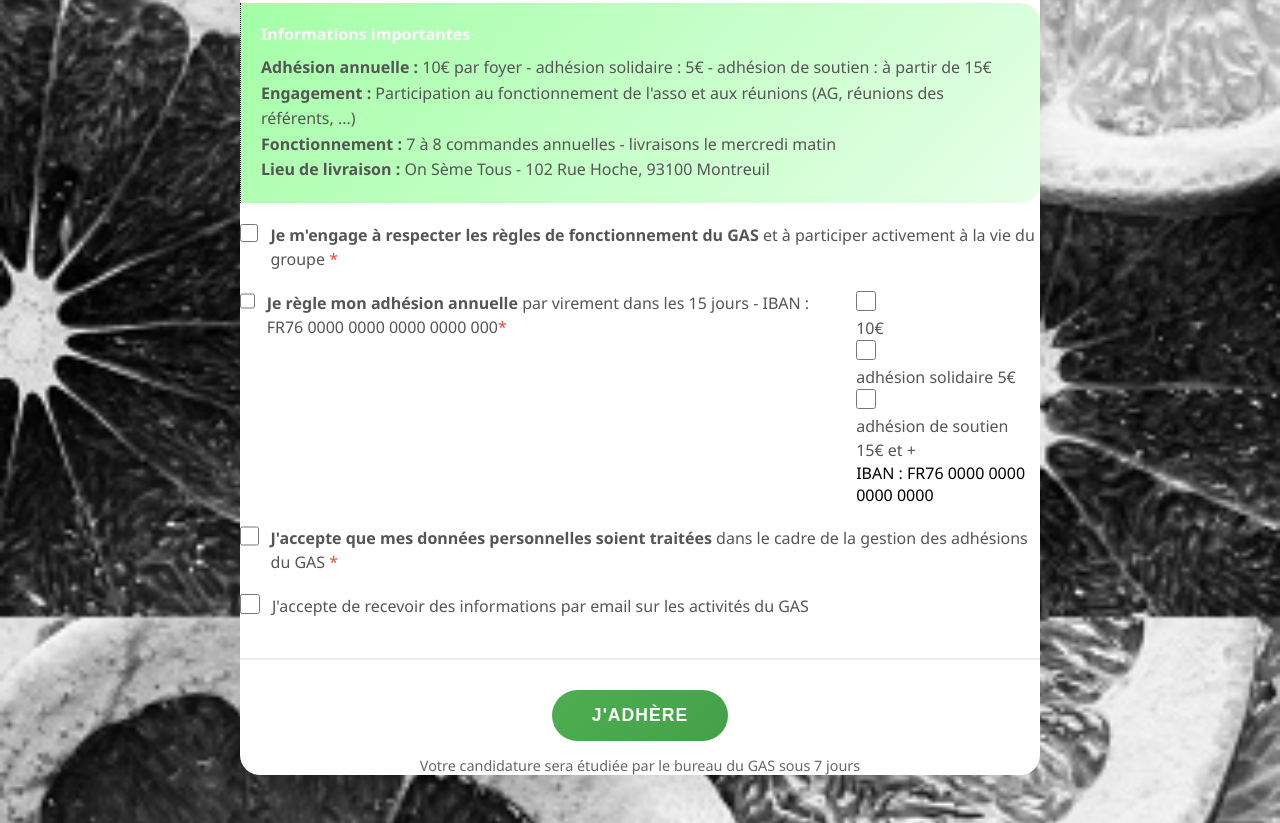
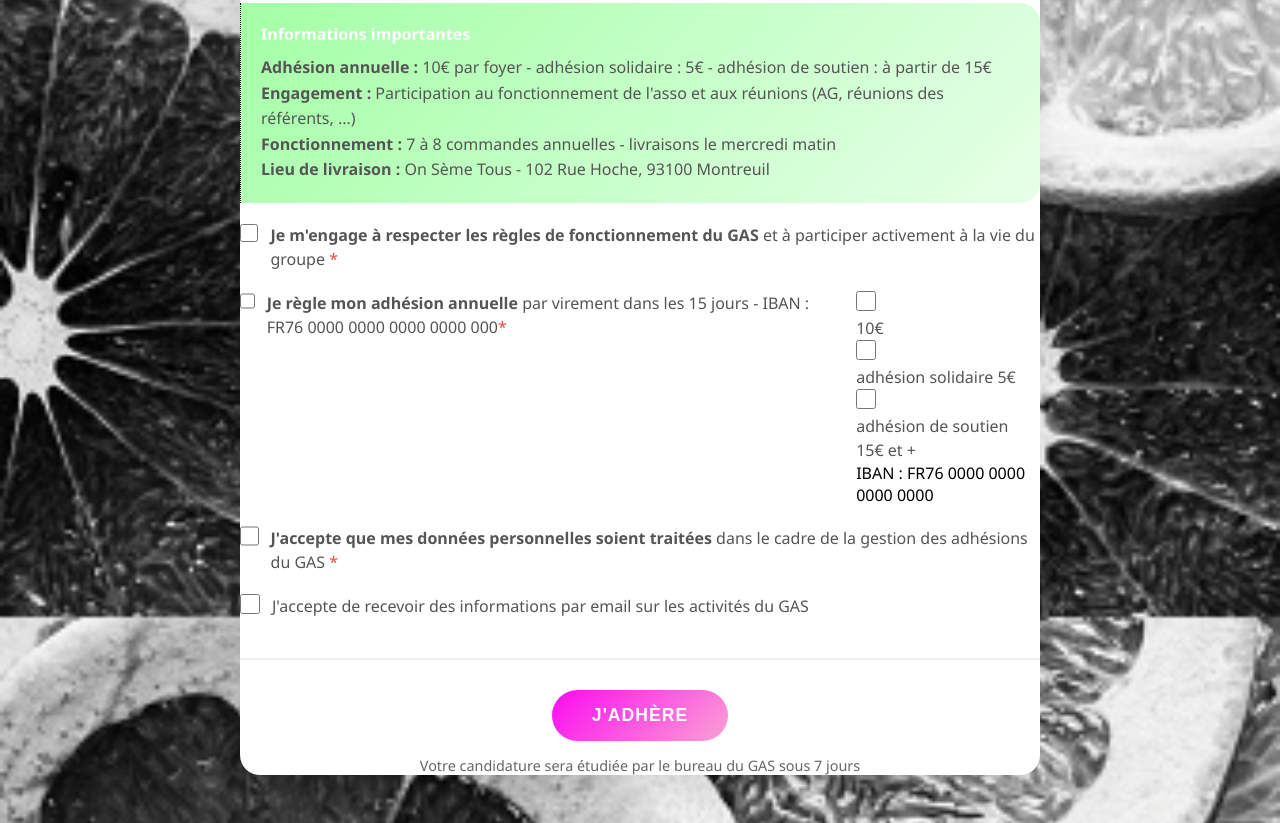
Before and after one commit to mu93100/zest, a plain HTML site: page index.html in a window 1280 px wide. Shown: the part 3231-4054 px from the top of the page. Drawn offline with Linux system fonts and the light colour scheme.

Commit message:
essai après rename branch sur github

```diff
--- a/style.css
+++ b/style.css
@@ -161,7 +161,7 @@ textarea {
     border-top: 2px solid #eee;
 }
 .submit-btn {
-    background: linear-gradient(135deg, #4CAF50 0%, #45a049 100%);
+    background: linear-gradient(135deg, #fc0af0 0%, #faa2d3 100%);
     color: white;
     padding: 15px 40px;
     border: none;
```
